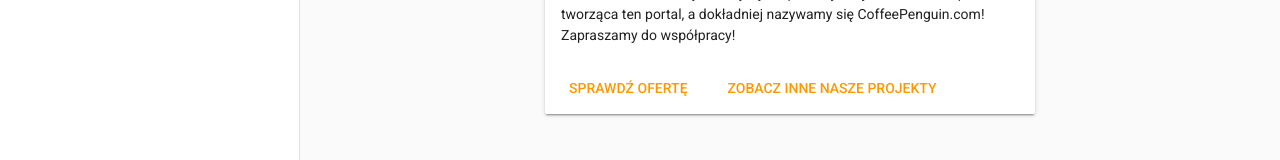
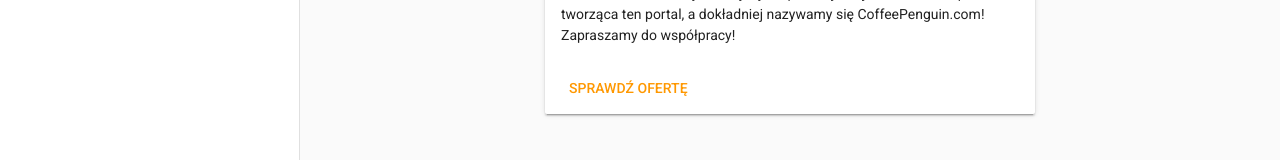
Before and after one commit to PanOtlet/czymaminternet, a Vue app: page /o-nas in a window 1280 px wide. Shown: the part 336-496 px from the top of the page. Built offline with nearby package versions, Linux system fonts and the light colour scheme.

Commit message:
Update About.vue

```diff
--- a/src/views/About.vue
+++ b/src/views/About.vue
@@ -21,8 +21,7 @@
         </v-card-title>
 
         <v-card-actions>
-          <v-btn flat color="orange" href="https://coffeepenguin.com/oferta/">Sprawdź ofertę</v-btn>
-          <v-btn flat color="orange" href="https://coffeepenguin.com">Zobacz inne nasze projekty</v-btn>
+          <v-btn flat color="orange" href="https://idkcloud.com">Sprawdź ofertę</v-btn>
         </v-card-actions>
       </v-card>
     </v-flex>
```
